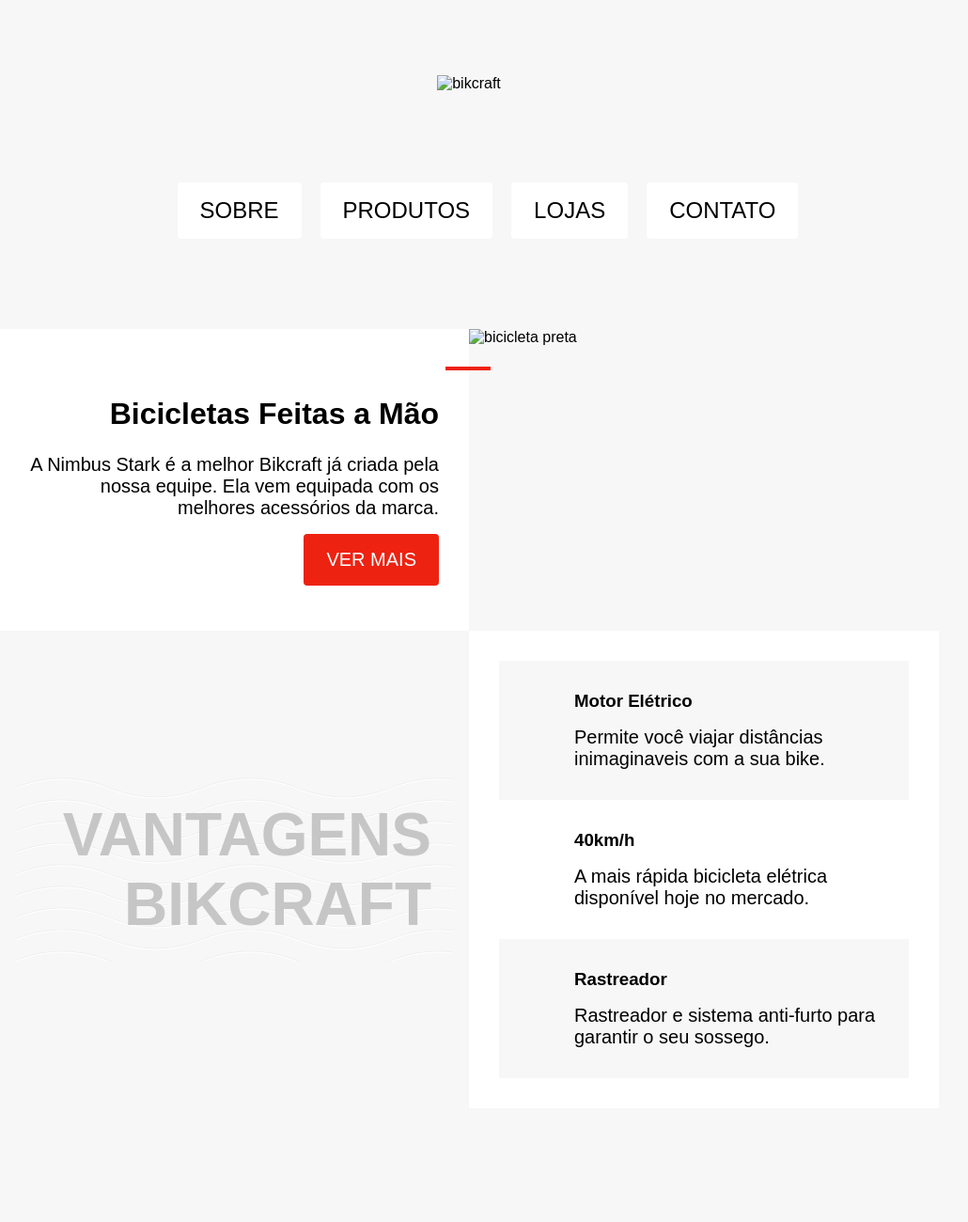
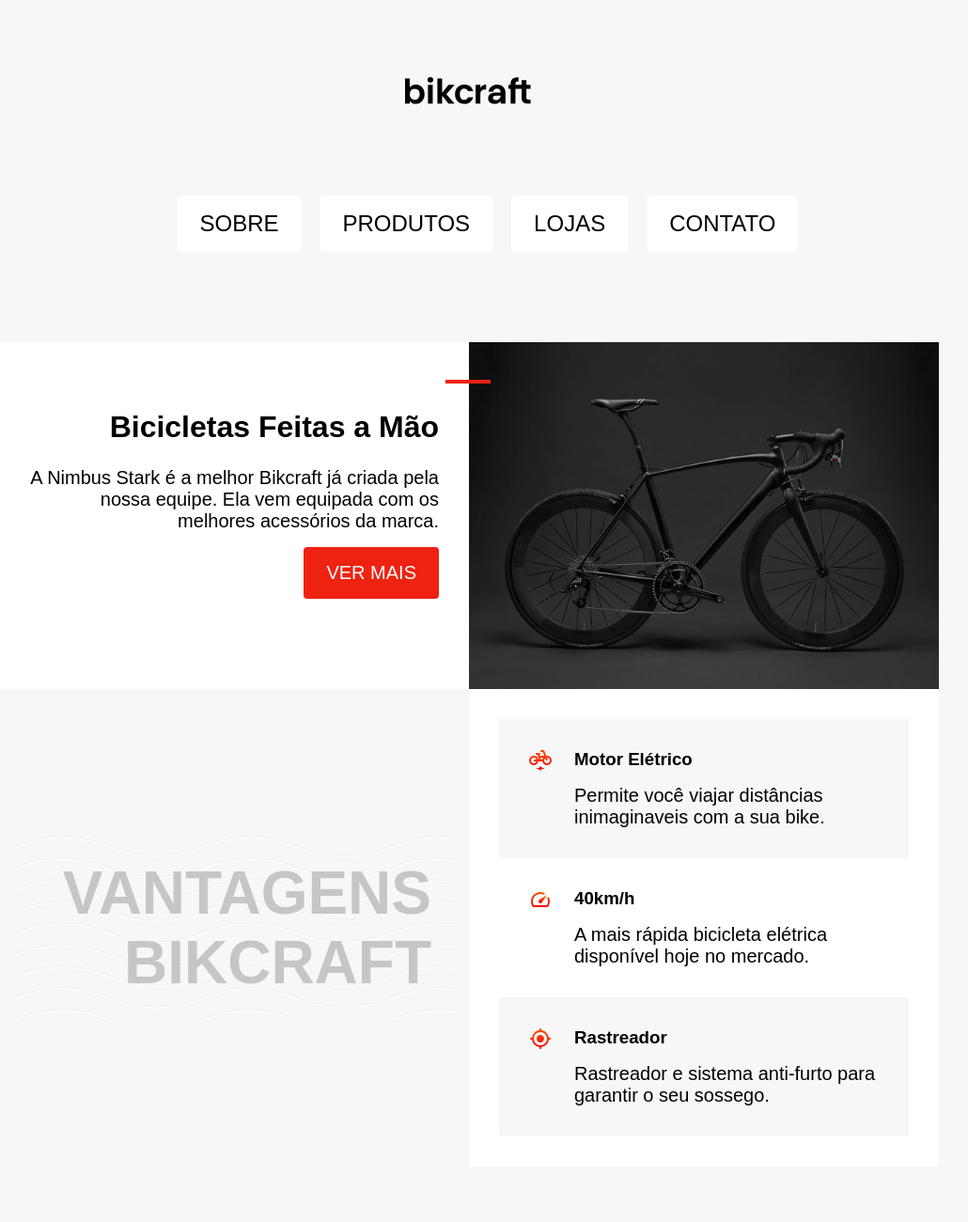
Before and after one commit to JuniorRFN/half_bikcraft_site, a plain HTML site: page index.html in a window 1280 px wide. Shown: the top 1300 px of the page at 94% size, without its empty margins (141-1171 px from the left). Drawn offline with Linux system fonts and the light colour scheme; files that its build step writes are made by us from their sources; files whose address does not match are found by name.

Commit message:
Update index.html

```diff
--- a/index.html
+++ b/index.html
@@ -4,13 +4,13 @@
 <head>
     <meta charset="UTF-8">
     <title>Bikcraft</title>
-    <link rel="stylesheet" href="/css/style.css">
+    <link rel="stylesheet" href="./style.css">
 </head>
 
 <body>
 
     <header class="marca">
-        <img src="/img/bikcraft.svg" alt="bikcraft">
+        <img src="./bikcraft.svg" alt="bikcraft">
     </header>
 
     <nav>
@@ -31,7 +31,7 @@
             </section>
 
             <section class="desc_2">
-                <img src="/img/bicicleta.jpg" alt="bicicleta preta">
+                <img src="./bicicleta.jpg" alt="bicicleta preta">
             </section>
 
             <section class="desc_3">
@@ -40,19 +40,19 @@
 
             <section class="desc_4">
                 <div class="desc_itens">
-                    <img src="/img/eletrica.svg" alt="">
+                    <img src="./eletrica.svg" alt="">
                     <h3>Motor Elétrico</h3>
                     <p>Permite você viajar distâncias inimaginaveis com a sua bike.</p>
                 </div>
 
                 <div class="desc_itens">
-                    <img src="/img/velocidade.svg" alt="">
+                    <img src="./velocidade.svg" alt="">
                     <h3>40km/h</h3>
                     <p>A mais rápida bicicleta elétrica disponível hoje no mercado.</p>
                 </div>
 
                 <div class="desc_itens">
-                    <img src="/img/rastreador.svg" alt="">
+                    <img src="./rastreador.svg" alt="">
                     <h3>Rastreador</h3>
                     <p>Rastreador e sistema anti-furto para garantir o seu sossego.</p>
                 </div>
```
